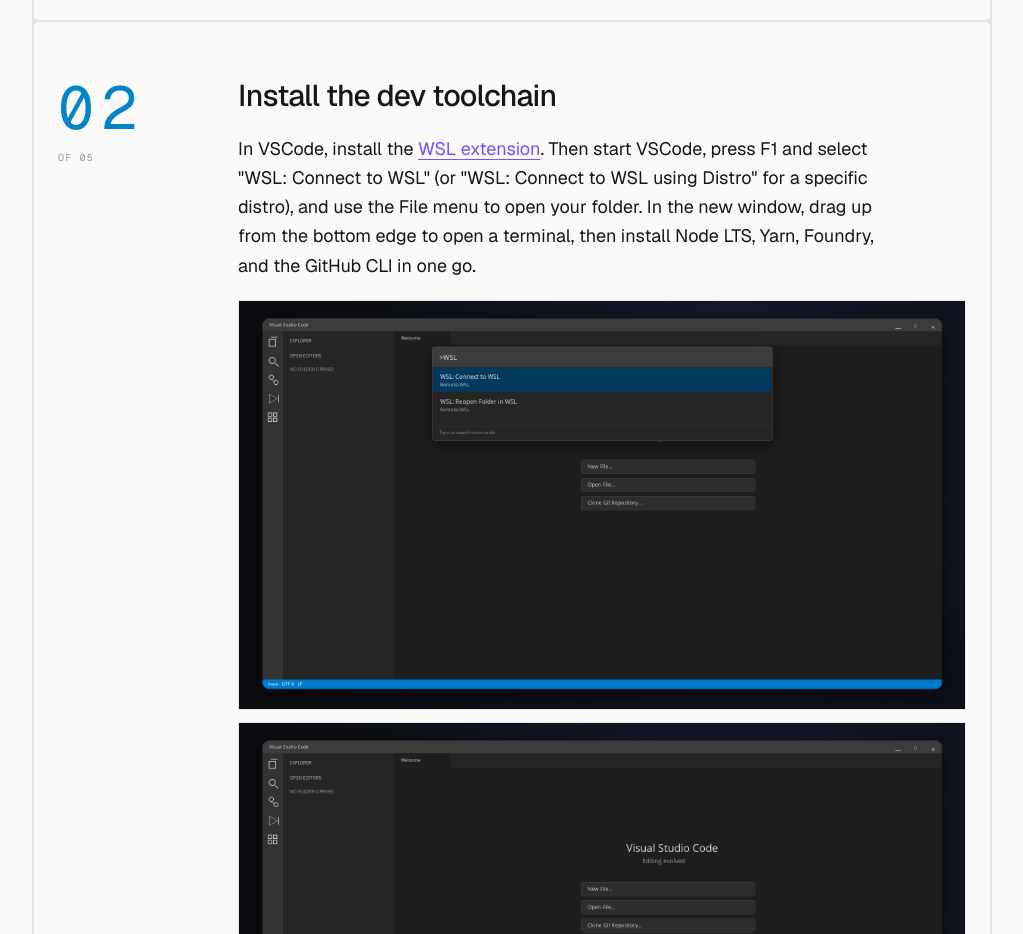
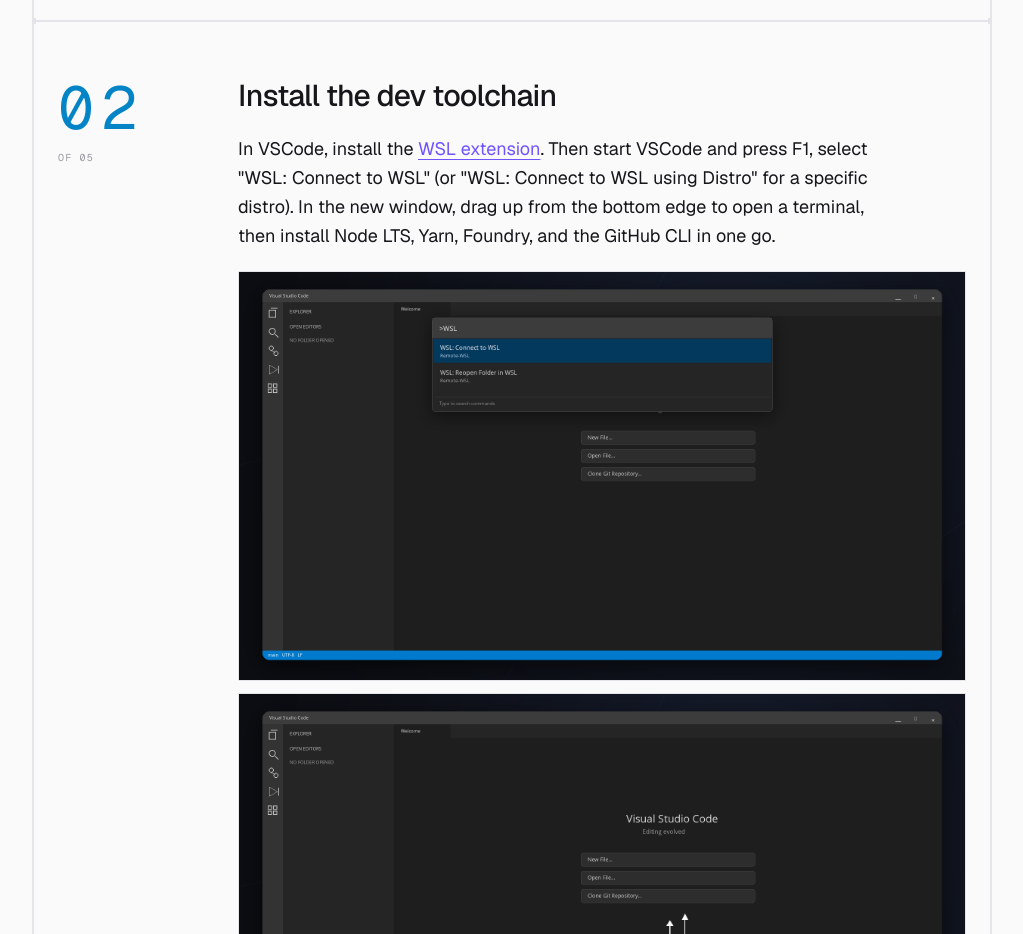
Before and after one commit to portdeveloper/setup-devnads-com, a Next.js app: page /en in a window 1280 px wide. Shown: the part 1420-2354 px from the top of the page, without its empty margins (128-1151 px from the left). Built offline with nearby package versions, Linux system fonts and the light colour scheme.

Commit message:
Drop the "open your folder" line from step 2
Users don't have a project folder at this point — the scaffolding step
runs later. Connecting to WSL and opening the terminal is enough.

```diff
--- a/src/i18n/dictionaries/en.ts
+++ b/src/i18n/dictionaries/en.ts
@@ -157,7 +157,7 @@ export const en: Dictionary = {
         num: "02",
         title: "Install the dev toolchain",
         body:
-          "In VSCode, install the [WSL extension](https://marketplace.visualstudio.com/items?itemName=ms-vscode-remote.remote-wsl). Then start VSCode, press F1 and select \"WSL: Connect to WSL\" (or \"WSL: Connect to WSL using Distro\" for a specific distro), and use the File menu to open your folder. In the new window, drag up from the bottom edge to open a terminal, then install Node LTS, Yarn, Foundry, and the GitHub CLI in one go.",
+          "In VSCode, install the [WSL extension](https://marketplace.visualstudio.com/items?itemName=ms-vscode-remote.remote-wsl). Then start VSCode and press F1, select \"WSL: Connect to WSL\" (or \"WSL: Connect to WSL using Distro\" for a specific distro). In the new window, drag up from the bottom edge to open a terminal, then install Node LTS, Yarn, Foundry, and the GitHub CLI in one go.",
         screenshots: [
           {
             src: "/screenshots/win-02a-command-palette.png",
--- a/src/i18n/dictionaries/tr.ts
+++ b/src/i18n/dictionaries/tr.ts
@@ -156,7 +156,7 @@ export const tr: Dictionary = {
         num: "02",
         title: "Geliştirme toolchain'ini kur",
         body:
-          "VSCode'da [WSL eklentisini](https://marketplace.visualstudio.com/items?itemName=ms-vscode-remote.remote-wsl) kur. Sonra VSCode'u başlat, F1'e bas ve \"WSL: Connect to WSL\" seç (veya belirli bir dağıtım için \"WSL: Connect to WSL using Distro\"), ardından File menüsünden klasörünü aç. Açılan pencerede alt kenardan yukarı sürükleyerek terminal aç, sonra Node LTS, Yarn, Foundry ve GitHub CLI'yi tek seferde kur.",
+          "VSCode'da [WSL eklentisini](https://marketplace.visualstudio.com/items?itemName=ms-vscode-remote.remote-wsl) kur. Sonra VSCode'u başlat, F1'e bas ve \"WSL: Connect to WSL\" seç (veya belirli bir dağıtım için \"WSL: Connect to WSL using Distro\"). Açılan pencerede alt kenardan yukarı sürükleyerek terminal aç, sonra Node LTS, Yarn, Foundry ve GitHub CLI'yi tek seferde kur.",
         code: `bash -c "$(curl -fsSL ${RAW_BASE}/wsl-bootstrap.sh)"`,
         note:
           "Bittikten sonra VSCode terminalini kapatıp yeniden aç, böylece PATH yeni araçları görür.",
```
